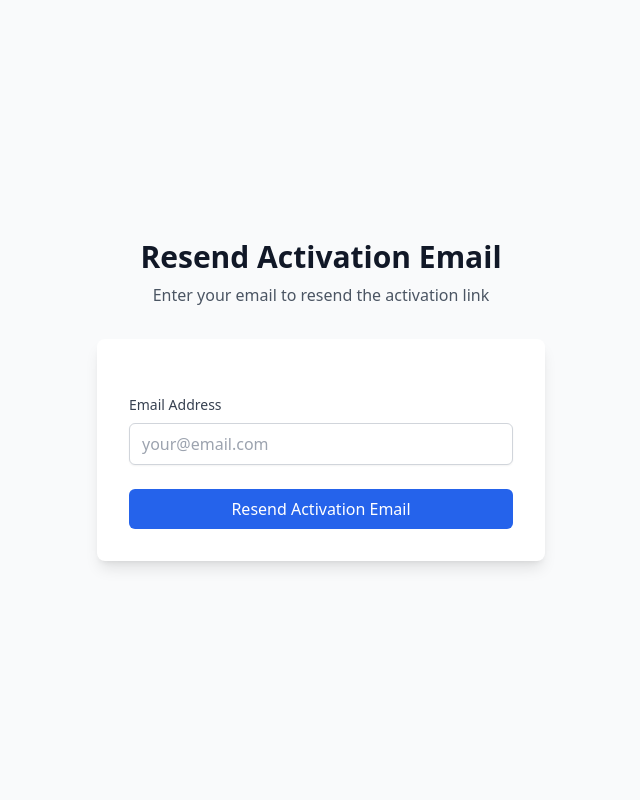
After one commit to rahim8050/Rahim-Online-Clothing-Store, a Django app: page /users/resend-activation/ in a window 1280 px wide. The commit adds this page. Shown: the whole page, without its empty margins (319-959 px from the left). Run offline with Django 5.2, Linux system fonts and the light colour scheme; parts of the project's set-up code (start-up, migrations or seed data) failed here and were passed over; some libraries are stand-ins or nearby versions.

Commit message:
update on email resend when activation code has expired

```diff
--- a/CodeAlpa_Online_ClothesStore/settings.py
+++ b/CodeAlpa_Online_ClothesStore/settings.py
@@ -60,7 +60,9 @@ INSTALLED_APPS = [
 
 
 
+
 ]
+
 
 MIDDLEWARE = [
     'django.middleware.security.SecurityMiddleware',
--- a/Mpesa/urls.py
+++ b/Mpesa/urls.py
@@ -1,6 +1,5 @@
 from django.urls import path
 from . import views
-
 app_name = "Mpesa"
 
 urlpatterns = [
--- a/manage.py
+++ b/manage.py
@@ -2,7 +2,9 @@
 """Django's command-line utility for administrative tasks."""
 import os
 import sys
-
+from django.utils import timezone
+from datetime import timedelta
+from django.contrib.auth import get_user_model
 
 def main():
     """Run administrative tasks."""
--- a/orders/views.py
+++ b/orders/views.py
@@ -7,9 +7,6 @@ from django.urls import reverse_lazy
 from django.contrib.auth.decorators import login_required
 from django.views.decorators.http import require_http_methods
 from django.db import transaction
-
-
-
 # Create your views here.
 # def order_create(request):
 #     # cart = None
--- a/users/forms.py
+++ b/users/forms.py
@@ -3,12 +3,12 @@ from django.contrib.auth.forms import UserCreationForm
 from django.views.generic import FormView
 from django.contrib.auth.forms import AuthenticationForm
 from django import forms
-
 from .models import  CustomUser
-
 from django import forms
 from django.contrib.auth.forms import UserCreationForm
 from .models import CustomUser
+from django.contrib.auth import get_user_model
+from django.core.exceptions import ValidationError
 
 class RegisterUserForm(UserCreationForm):
     class Meta:
@@ -33,3 +33,26 @@ class RegisterUserForm(UserCreationForm):
         })
 class EmailOrUsernameAuthenticationForm(AuthenticationForm):
     username = forms.CharField(label='Username or Email')
+
+
+
+
+User = get_user_model()
+
+
+
+
+
+class ResendActivationEmailForm(forms.Form):
+    email = forms.EmailField()
+
+    def clean_email(self):
+        email = self.cleaned_data.get('email')
+        try:
+            user = User.objects.get(email=email)
+            if not user.is_active:
+                # optionally resend activation email here
+                raise ValidationError("You already have an account that needs activation. Check your email.")
+        except User.DoesNotExist:
+            pass
+        return email
--- a/users/templates/users/accounts/register.html
+++ b/users/templates/users/accounts/register.html
@@ -46,6 +46,11 @@
           Already have an account?
         </a>
       </div>
+       <div class="text-center">
+        <a href="{% url 'users:resend_activation' %}" class="text-blue-500 font-semibold hover:text-blue-600 transition-colors duration-300 hover:underline hover:underline-offset-4 decoration-2 focus:outline-none focus:ring-2 focus:ring-blue-500 focus:ring-offset-2 rounded-lg">
+         Didn't receive the email? Resend activation
+        </a>
+      </div>
     </div>
   </div>
 </div>
--- /dev/null
+++ b/users/templates/users/accounts/resend_activation.html
@@ -0,0 +1,50 @@
+{% load widget_tweaks %}
+<!DOCTYPE html>
+<html lang="en">
+<head>
+    <meta charset="UTF-8">
+    <title>Resend Activation Email</title>
+    <meta name="viewport" content="width=device-width, initial-scale=1.0">
+    <!-- Tailwind CDN -->
+    <script src="https://cdn.tailwindcss.com"></script>
+</head>
+<body class="bg-gray-50">
+
+<div class="min-h-screen flex items-center justify-center py-12 px-4 sm:px-6 lg:px-8">
+  <div class="w-full max-w-md space-y-8">
+    <div class="text-center">
+      <h3 class="text-3xl font-bold text-gray-900">Resend Activation Email</h3>
+      <p class="mt-2 text-gray-600">Enter your email to resend the activation link</p>
+    </div>
+
+    <div class="bg-white shadow-lg rounded-lg p-6 sm:p-8 space-y-6">
+      <form class="space-y-6" action="" method="post">
+        {% csrf_token %}
+
+        {% if form.non_field_errors %}
+          <div class="text-red-500 text-sm p-2 bg-red-50 rounded-md">
+            {{ form.non_field_errors }}
+          </div>
+        {% endif %}
+
+        <div>
+          <label for="{{ form.email.id_for_label }}" class="block text-sm font-medium text-gray-700 mb-2">
+            Email Address
+            {% if form.email.errors %}
+              <span class="text-red-500 text-sm">{{ form.email.errors|striptags }}</span>
+            {% endif %}
+          </label>
+          {% render_field form.email class="w-full px-3 py-2 border border-gray-300 rounded-md shadow-sm focus:outline-none focus:ring-blue-500 focus:border-blue-500" placeholder="your@email.com" %}
+        </div>
+
+        <button type="submit" class="w-full flex justify-center bg-blue-600 hover:bg-blue-700 text-white px-4 py-2 rounded-md transition-colors focus:outline-none focus:ring-2 focus:ring-blue-500 focus:ring-offset-2">
+          Resend Activation Email
+        </button>
+      </form>
+      </div>
+    </div>
+  </div>
+</div>
+
+</body>
+</html>
--- a/users/tokens.py
+++ b/users/tokens.py
@@ -1,5 +1,7 @@
 from django.contrib.auth.tokens import PasswordResetTokenGenerator
+
 class AccountActivationTokenGenerator(PasswordResetTokenGenerator):
     def _make_hash_value(self, user, timestamp):
-        return f"{user.pk}{user.is_active}{timestamp}"
+        return f"{user.pk}{timestamp}{user.is_active}"
+
 account_activation_token = AccountActivationTokenGenerator()
--- a/users/urls.py
+++ b/users/urls.py
@@ -1,5 +1,5 @@
 from django.urls import path
-
+from .views import ResendActivationEmailView
 from users.views import Login,Logout,RegisterUser,activate, profile
 app_name = "users"
 urlpatterns = [
@@ -8,5 +8,6 @@ path("register/",RegisterUser.as_view(),name="register"),
 path("logout/", Logout.as_view(), name="logout"),
  path('activate/<uidb64>/<token>/', activate, name='activate'),
  path('profile/', profile, name='profile'),
+  path('resend-activation/', ResendActivationEmailView.as_view(), name='resend_activation'),
 #  path('test-email/', test_email, name='test_email'),
 ]
--- a/users/views.py
+++ b/users/views.py
@@ -16,14 +16,9 @@ from users.models import CustomUser
 from django.shortcuts import render, redirect
 from django.contrib.auth.tokens import default_token_generator
 from django.contrib.auth import get_user_model
-
-
-
-# from emailverification.tokens import account_activation_token
-
-
-
-
+from .tokens import account_activation_token
+from .forms import ResendActivationEmailForm
+from django.views import View
 # Create your views here.
 def home (request):
     pass
@@ -85,3 +80,37 @@ def activate(request, uidb64, token):
         return render(request, 'users/accounts/activation_success.html')
     else:
         return render(request, 'users/accounts/activation_failed.html')
+
+
+
+class ResendActivationEmailView(View):
+    template_name = 'users/accounts/resend_activation.html'
+
+    def get(self, request):
+        form = ResendActivationEmailForm()
+        return render(request, self.template_name, {'form': form})
+
+    def post(self, request):
+        form = ResendActivationEmailForm(request.POST)
+        if form.is_valid():
+            email = form.cleaned_data['email']
+            try:
+                user = User.objects.get(email=email)
+                if user.is_active:
+                    messages.info(request, 'This account is already active.')
+                else:
+                    current_site = get_current_site(request)
+                    mail_subject = 'Activate your account'
+                    message = render_to_string('users/accounts/acc_activate_email.html', {
+                        'user': user,
+                        'domain': current_site.domain,
+                        'uid': urlsafe_base64_encode(force_bytes(user.pk)),
+                        'token': account_activation_token.make_token(user),
+                    })
+                    email_message = EmailMessage(mail_subject, message, to=[user.email])
+                    email_message.send()
+                    messages.success(request, 'A new activation link has been sent to your email.')
+            except User.DoesNotExist:
+                messages.error(request, 'No account found with that email.')
+            return redirect('users:resend_activation')
+        return render(request, self.template_name, {'form': form})
```
Also changed, not shown: cart/views.py (+0 -10 lines).
